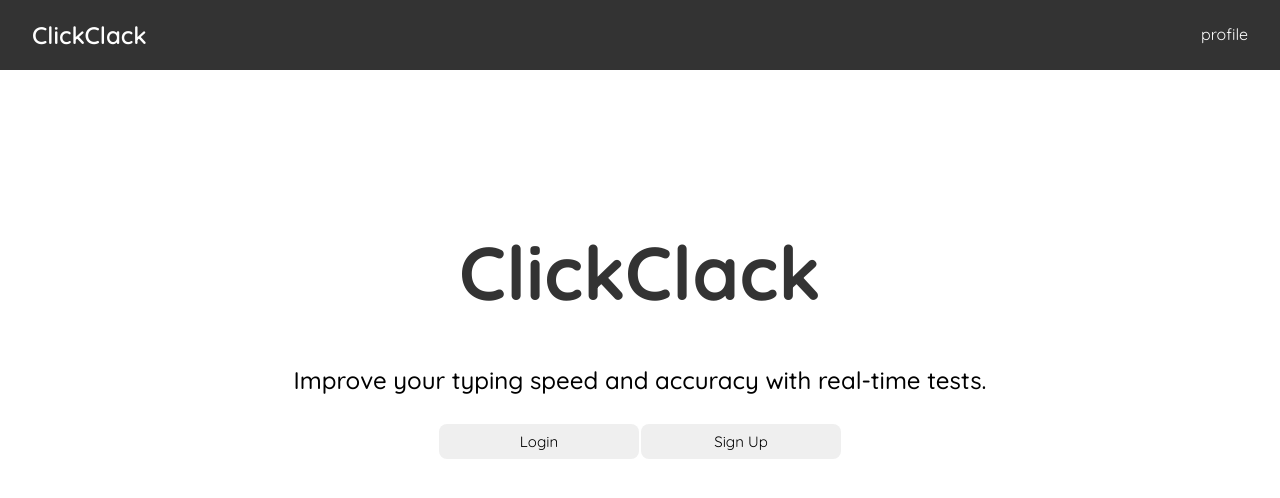
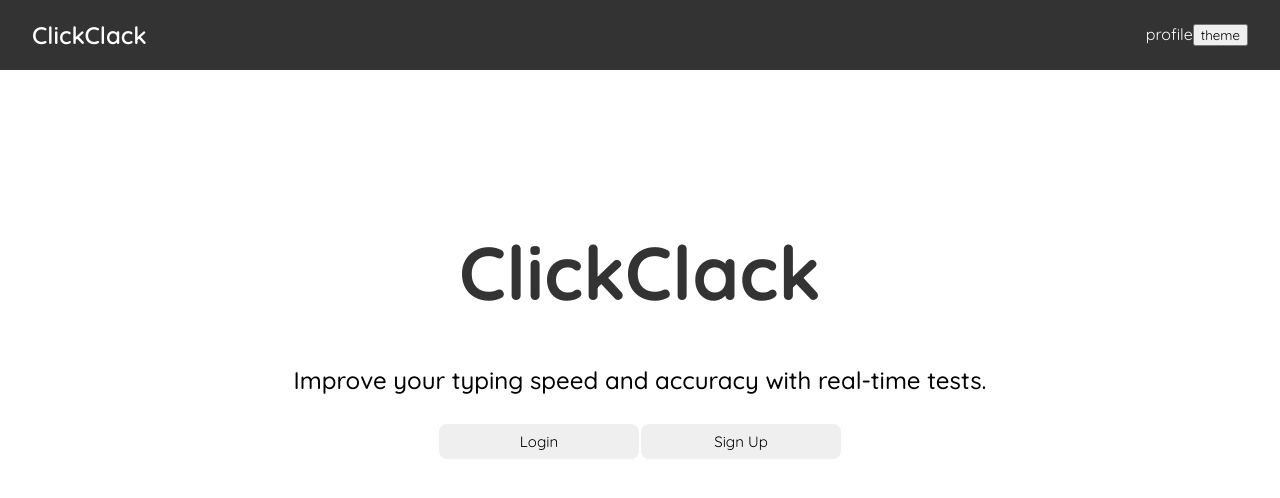
Before and after one commit to JDMCK/ClickClack, a Next.js app in the folder client/: page / in a window 1280 px wide. Shown: the top 498 px of the page. Built offline with nearby package versions, Linux system fonts and the light colour scheme.

Commit message:
Add theme toggle

```diff
--- a/client/src/app/partials/navbar.js
+++ b/client/src/app/partials/navbar.js
@@ -1,7 +1,19 @@
+'use client'
 import Link from 'next/link';
+import { useState, useEffect } from "react";
+
 
 
 export default function Navbar () {
+    const [theme, setTheme] = useState('light');
+
+    useEffect(() => {
+        document.documentElement.setAttribute('data-theme', theme);
+    }, [theme]);
+
+    const toggleTheme = () => {
+        setTheme((prevTheme) => (prevTheme === 'light' ? 'dark' : 'light'));
+    };
     return (
         <nav className='navbar'>
             <div className='nav-logo'>
@@ -10,6 +22,7 @@ export default function Navbar () {
             </div>
             <div className='nav-profile-btn'>
                 <Link href="/profile/user">profile</Link>
+                <button onClick={toggleTheme}>theme</button>
             </div>
         </nav>
     );
```
